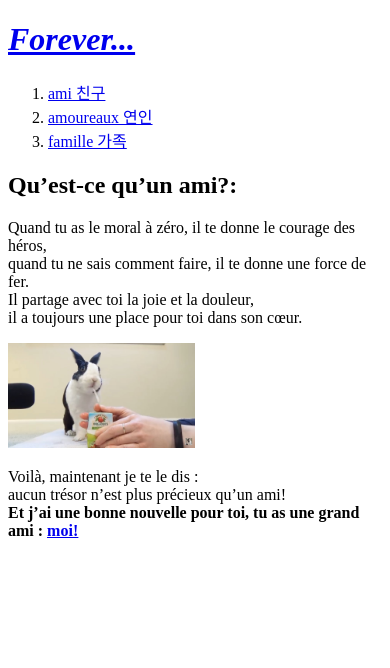
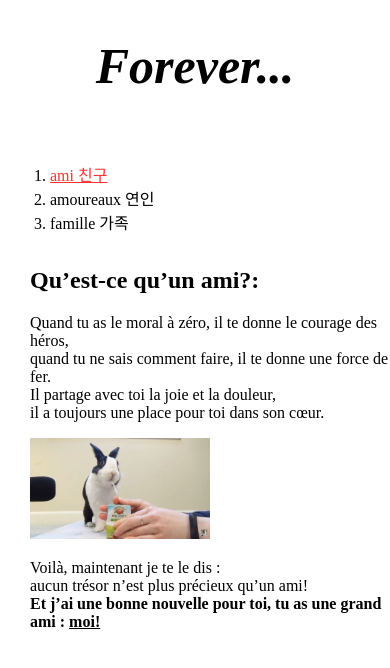
Before and after one commit to cosmooss/foreverandever, a plain HTML site: page 1.html in a window 390 px wide. Drawn offline with Linux system fonts and the light colour scheme.

Commit message:
Add files via upload

```diff
--- a/1.html
+++ b/1.html
@@ -3,17 +3,74 @@
 <head>
   <title> <3 <3 <3 </title>
   <meta charset="utf-8">
+  <style>
+  body {
+    margin:0px;
+  }
+    a {
+      color:black;
+      text-decoration: none;
+    }
+  h1 {
+      font-size:50px;
+      text-align: right;
+      border-bottom:1px solid black;
+      margin:0px;
+      padding:37px;
+    }
+    ol {
+      border-right:1px solid black;
+      width:130px;
+      margin:0px;
+      padding:30px;
+    }
+    #grid {
+      display: grid;
+      grid-template-columns: 150px 1fr;
+    }
+    #grid ol{
+      padding-left: 33px;
+      padding-top: 30px;
+    }
+    #content {
+      padding-left: 75px;
+      padding-top: 3px;
+    }
+    @media(max-width:620px){
+      #grid {
+        display: block;
+      }
+      ol {
+        border-right:none;
+      }
+      h1 {
+          text-align: center;
+          border-bottom:none;
+        }
+        #content {
+          padding-left: 30px;
+        }
+        #grid ol {
+          padding-left: 50px;
+          padding-bottom: 10px;
+          padding-top: none;
+        }
+    }
+  </style>
 </head>
-
 <body>
   <h1><i><a href="index.html">Forever...</a></i></h1>
+<div id="grid">
   <ol>
-    <li><a href="1.html">ami 친구</a></li>
+    <li><a href="1.html" style="color:rgb(255,051,051);text-decoration:underline">ami 친구</a></li>
     <li><a href="2.html">amoureaux 연인</a></li>
     <li><a href="3.html">famille 가족</a></li>
   </ol>
-  <h2>Qu’est-ce qu’un ami?:</h2>
-  <p>Quand tu as le moral à zéro, il te donne le courage des héros,<br>quand tu ne sais comment faire, il te donne une force de fer.<br>Il partage avec toi la joie et la douleur,<br>il a toujours une place pour toi dans son cœur.</p>
-  <img src="pipkinjuice.jpeg" width="50%" title="niom niom">
-  <p>Voilà, maintenant je te le dis : <br>aucun trésor n’est plus précieux qu’un ami! <br><strong>Et j’ai une bonne nouvelle pour toi, tu as une grand ami : <a href="https://youtu.be/KqIRet2Dy9M" target="_blank" title="C'est Pipkin!"><u>moi!</u></a></strong></p>
+  <div id="content">
+    <h2>Qu’est-ce qu’un ami?:</h2>
+    <p>Quand tu as le moral à zéro, il te donne le courage des héros,<br>quand tu ne sais comment faire, il te donne une force de fer.<br>Il partage avec toi la joie et la douleur,<br>il a toujours une place pour toi dans son cœur.</p>
+    <img src="pipkinjuice.jpeg" width="50%" title="niom niom">
+    <p>Voilà, maintenant je te le dis : <br>aucun trésor n’est plus précieux qu’un ami! <br><strong>Et j’ai une bonne nouvelle pour toi, tu as une grand ami : <a href="https://youtu.be/KqIRet2Dy9M" target="_blank" title="C'est Pipkin!"><u>moi!</u></a></strong></p>
+  </div>
+</div>
 </body>
--- /dev/null
+++ b/style.css
@@ -0,0 +1,52 @@
+body {
+  margin:0px;
+}
+  a {
+    color:black;
+    text-decoration: none;
+  }
+h1 {
+    font-size:50px;
+    text-align: right;
+    border-bottom:1px solid black;
+    margin:0px;
+    padding:37px;
+  }
+  ol {
+    border-right:1px solid black;
+    width:130px;
+    margin:0px;
+    padding:30px;
+  }
+  #grid {
+    display: grid;
+    grid-template-columns: 150px 1fr;
+  }
+  #grid ol{
+    padding-left: 33px;
+    padding-top: 30px;
+  }
+  #content {
+    padding-left: 75px;
+    padding-top: 3px;
+  }
+  @media(max-width:504px){
+    #grid {
+      display: block;
+    }
+    ol {
+      border-right:none;
+    }
+    h1 {
+        text-align: center;
+        border-bottom:none;
+      }
+      #content {
+        padding-left: 30px;
+      }
+      #grid ol {
+        padding-left: 50px;
+        padding-bottom: 10px;
+        padding-top: none;
+      }
+  }
```
Also changed, not shown: 2.html (+18 -4 lines), 3.html (+59 -1 lines), box.html (added, +23 -0 lines), grid.html (added, +23 -0 lines), index.html (+53 -0 lines), mediaquery.html (added, +23 -0 lines).
